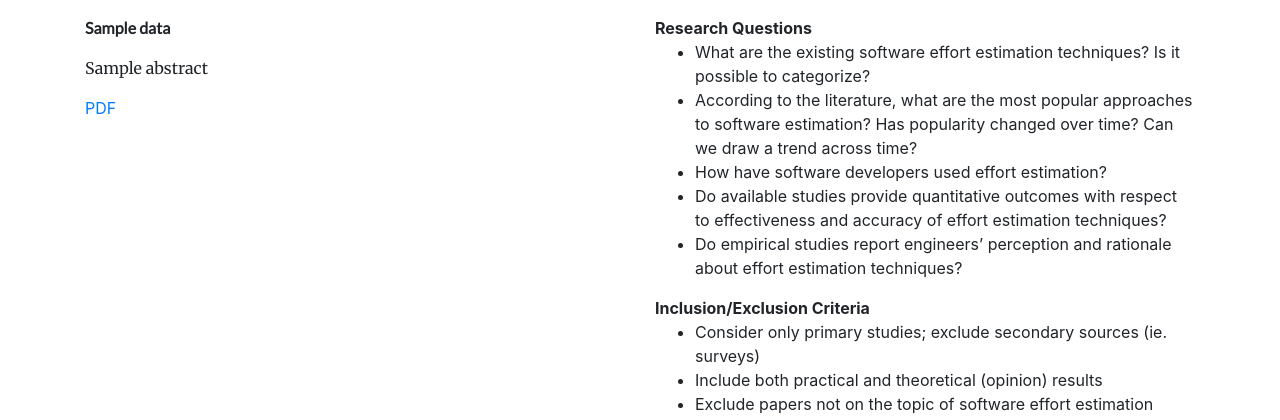
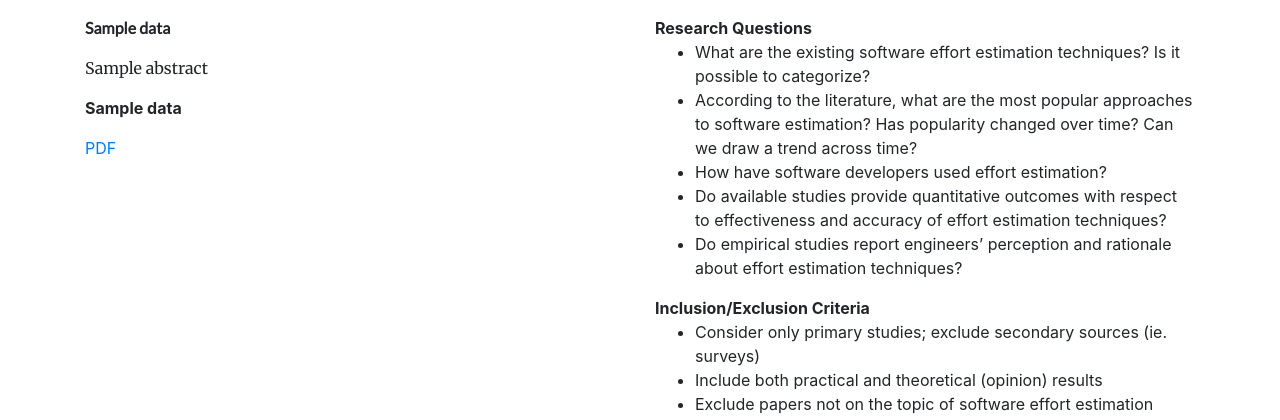
Before and after one commit to andyg0808/paper-reviewer, a Flask app: template templates/paper.html in a window 1280 px wide. Shown: the top 420 px of the page. Run offline with Flask 2, Linux system fonts and the light colour scheme; the template is opened without the code that fills it: most values are stand-ins (such as "Sample title", 1, 10 or a date in 2020); parts of the project's set-up code (start-up, migrations or seed data) failed here and were passed over; some libraries are stand-ins or nearby versions.

Commit message:
Add publication title to display

```diff
--- a/static/style.css
+++ b/static/style.css
@@ -20,3 +20,7 @@ iframe {
   font-weight: bold;
   text-align: center;
 }
+
+.publication-title {
+  font-weight: bold;
+}
--- a/templates/paper.html
+++ b/templates/paper.html
@@ -7,6 +7,9 @@
     </p>
     <p id="abstract">
     {{data['Abstract']}}
+    </p>
+    <p class="publication-title">
+    {{data['Publication Title']}}
     </p>
     <p>
     <a href="{{data['PDF Link']}}">PDF</a>
```
